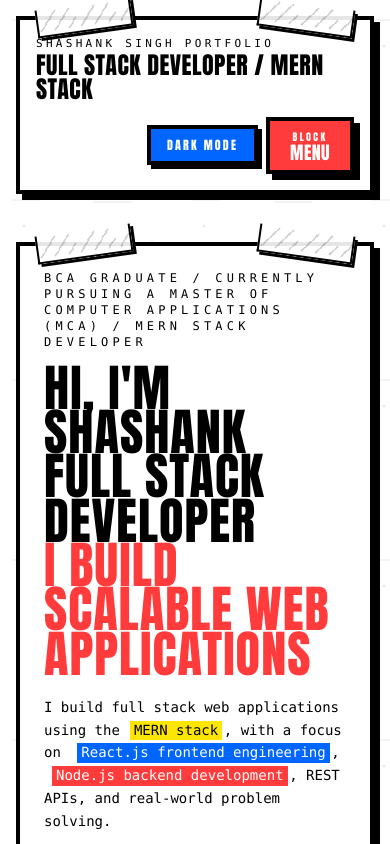
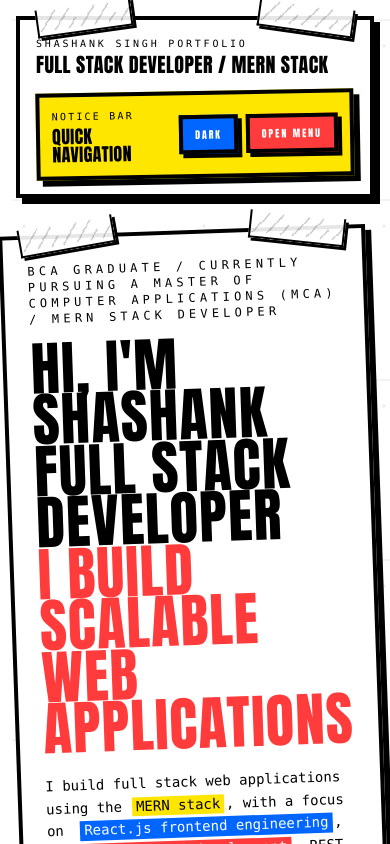
Before and after one commit to shashank-ssr/Personal-Portfolio, a React (Vite) app: page / in a window 390 px wide. Shown: the top 844 px of the page. Built offline with nearby package versions, Linux system fonts and the light colour scheme.

Commit message:
3.1 Commit on Portfolio

```diff
--- a/src/App.jsx
+++ b/src/App.jsx
@@ -20,11 +20,17 @@ import {
 } from "./data/portfolio";
 import { openEmailWithFallback } from "./utils/openEmailWithFallback";
 
-const revealProps = {
+const desktopRevealProps = {
   initial: { opacity: 0, y: 40, rotate: -2 },
   whileInView: { opacity: 1, y: 0, rotate: 0 },
   viewport: { once: true, amount: 0.2 },
   transition: { type: "spring", stiffness: 140, damping: 18, duration: 0.55 },
+};
+
+const mobileRevealProps = {
+  initial: { opacity: 0, y: 22 },
+  animate: { opacity: 1, y: 0 },
+  transition: { type: "spring", stiffness: 170, damping: 20, duration: 0.42 },
 };
 
 const floatingNotes = [
@@ -57,28 +63,27 @@ export default function App() {
   const [activeProjectId, setActiveProjectId] = useState(projects[0].id);
   const [isDark, setIsDark] = useState(false);
   const [isMobileMenuOpen, setIsMobileMenuOpen] = useState(false);
+  const [isMobileViewport, setIsMobileViewport] = useState(false);
 
   const activeProject = projects.find((project) => project.id === activeProjectId) ?? projects[0];
+  const revealProps = isMobileViewport ? mobileRevealProps : desktopRevealProps;
 
   useEffect(() => {
-    document.body.classList.toggle("menu-open", isMobileMenuOpen);
+    const syncViewportState = () => {
+      const isMobile = window.innerWidth < 768;
 
-    return () => {
-      document.body.classList.remove("menu-open");
-    };
-  }, [isMobileMenuOpen]);
+      setIsMobileViewport(isMobile);
 
-  useEffect(() => {
-    const handleResize = () => {
-      if (window.innerWidth >= 768) {
+      if (!isMobile) {
         setIsMobileMenuOpen(false);
       }
     };
 
-    window.addEventListener("resize", handleResize);
+    syncViewportState();
+    window.addEventListener("resize", syncViewportState);
 
     return () => {
-      window.removeEventListener("resize", handleResize);
+      window.removeEventListener("resize", syncViewportState);
     };
   }, []);
 
@@ -111,7 +116,7 @@ export default function App() {
       <div className="paper-texture min-h-screen overflow-x-clip text-black transition-colors duration-300">
         <div className="mx-auto max-w-7xl px-4 pb-20 pt-4 sm:px-6 lg:px-8">
           <motion.header
-            className="brutal-card sticky top-4 z-40 mb-8 flex flex-col gap-4 bg-white px-4 py-4 lg:flex-row lg:items-center lg:justify-between"
+            className="brutal-card relative z-40 mb-6 bg-white px-4 py-4 md:sticky md:top-4 md:mb-8"
             initial={{ y: -18, opacity: 0 }}
             animate={{ y: 0, opacity: 1 }}
             transition={{ duration: 0.4 }}
@@ -119,9 +124,12 @@ export default function App() {
             <Tape position="left" />
             <Tape position="right" />
 
-            <div className="shrink-0">
-              <p className="font-mono text-[11px] uppercase tracking-[0.3em]">Shashank Singh Portfolio</p>
-              <h1 className="font-display text-2xl uppercase leading-none sm:text-3xl">Full Stack Developer / MERN Stack</h1>
+            <div className="flex flex-col gap-4 md:flex-row md:items-center md:justify-between">
+              <div className="shrink-0 pr-2">
+                <p className="font-mono text-[10px] uppercase tracking-[0.28em] sm:text-[11px]">Shashank Singh Portfolio</p>
+                <h1 className="mt-1 font-display text-xl uppercase leading-none sm:text-2xl lg:text-3xl">
+                  Full Stack Developer / MERN Stack
+                </h1>
               </div>
 
               <nav className="hidden flex-wrap items-center gap-2 md:flex">
@@ -139,7 +147,7 @@ export default function App() {
                 ))}
               </nav>
 
-            <div className="flex items-center gap-2 self-end md:self-auto">
+              <div className="hidden items-center gap-2 md:flex">
                 <motion.button
                   type="button"
                   onClick={() => setIsDark((value) => !value)}
@@ -150,65 +158,57 @@ export default function App() {
                 >
                   {isDark ? "Light Mode" : "Dark Mode"}
                 </motion.button>
+              </div>
+            </div>
+
+            <div className="mt-4 grid gap-3 md:hidden">
+              <div className="brutal-card -rotate-[1deg] bg-[#ffe600] px-3 py-3">
+                <div className="flex items-center justify-between gap-3">
+                  <div className="min-w-0">
+                    <p className="font-mono text-[10px] uppercase tracking-[0.22em]">Notice Bar</p>
+                    <p className="mt-1 font-display text-lg uppercase leading-none">Quick Navigation</p>
+                  </div>
+
+                  <div className="flex shrink-0 items-center gap-2">
+                    <motion.button
+                      type="button"
+                      onClick={() => setIsDark((value) => !value)}
+                      whileHover={{ scale: 1.04, rotate: -1 }}
+                      whileTap={{ scale: 0.97, y: 2 }}
+                      className="border-4 border-black bg-[#0066ff] px-3 py-2 font-display text-[10px] uppercase tracking-[0.18em] text-white shadow-[4px_4px_0_#000]"
+                      aria-pressed={isDark}
+                    >
+                      {isDark ? "Light" : "Dark"}
+                    </motion.button>
 
                     <motion.button
                       type="button"
                       onClick={() => setIsMobileMenuOpen((value) => !value)}
-                whileHover={{ scale: 1.05, rotate: 1 }}
+                      whileHover={{ scale: 1.04, rotate: 1 }}
                       whileTap={{ scale: 0.97, y: 2 }}
-                className="brutal-card flex min-h-14 min-w-22 flex-col items-center justify-center bg-[#ff3b3b] px-3 py-2 text-white md:hidden"
+                      className="border-4 border-black bg-[#ff3b3b] px-3 py-2 font-display text-[10px] uppercase tracking-[0.2em] text-white shadow-[4px_4px_0_#000]"
                       aria-label={isMobileMenuOpen ? "Close navigation menu" : "Open navigation menu"}
-                aria-controls="mobile-brutal-menu"
+                      aria-controls="mobile-notice-menu"
                       aria-expanded={isMobileMenuOpen}
                     >
-                <span className="font-display text-[10px] uppercase tracking-[0.24em]">Block</span>
-                <span className="font-display text-lg uppercase leading-none">Menu</span>
+                      {isMobileMenuOpen ? "Hide Menu" : "Open Menu"}
                     </motion.button>
                   </div>
-          </motion.header>
+                </div>
+              </div>
 
-          <AnimatePresence>
+              <AnimatePresence initial={false}>
                 {isMobileMenuOpen ? (
                   <motion.div
-                className="fixed inset-0 z-50 bg-black/55 p-4 md:hidden"
-                initial={{ opacity: 0 }}
-                animate={{ opacity: 1 }}
-                exit={{ opacity: 0 }}
-                onClick={() => setIsMobileMenuOpen(false)}
+                    key="mobile-notice-menu"
+                    id="mobile-notice-menu"
+                    initial={{ height: 0, opacity: 0 }}
+                    animate={{ height: "auto", opacity: 1 }}
+                    exit={{ height: 0, opacity: 0 }}
+                    transition={{ duration: 0.3, ease: "easeOut" }}
+                    className="overflow-hidden"
                   >
-                <motion.aside
-                  id="mobile-brutal-menu"
-                  role="dialog"
-                  aria-modal="true"
-                  aria-labelledby="mobile-menu-title"
-                  className="brutal-card flex h-full flex-col overflow-y-auto bg-white p-4"
-                  initial={{ y: 24, opacity: 0 }}
-                  animate={{ y: 0, opacity: 1 }}
-                  exit={{ y: 24, opacity: 0 }}
-                  transition={{ type: "spring", stiffness: 180, damping: 20 }}
-                  onClick={(event) => event.stopPropagation()}
-                >
-                  <div className="flex items-start justify-between gap-4">
-                    <div>
-                      <p className="font-mono text-[11px] uppercase tracking-[0.3em]">Mobile Navigation</p>
-                      <h2 id="mobile-menu-title" className="mt-2 font-display text-4xl uppercase leading-none">
-                        Stacked Panel Menu
-                      </h2>
-                    </div>
-
-                    <motion.button
-                      type="button"
-                      onClick={() => setIsMobileMenuOpen(false)}
-                      whileHover={{ scale: 1.05, rotate: -1 }}
-                      whileTap={{ scale: 0.97, y: 2 }}
-                      className="border-4 border-black bg-[#0066ff] px-3 py-2 font-display text-xs uppercase tracking-[0.18em] text-white shadow-[4px_4px_0_#000]"
-                      aria-label="Close navigation menu"
-                    >
-                      Close
-                    </motion.button>
-                  </div>
-
-                  <div className="mt-6 grid gap-4">
+                    <div className="grid gap-3">
                       {navItems.map((item, index) => {
                         const surface = mobileMenuCardSurfaces[index % mobileMenuCardSurfaces.length];
                         const textClassName = surface.includes("text-white") ? "text-white" : "text-black";
@@ -222,31 +222,30 @@ export default function App() {
                             whileTap={{ scale: 0.97, y: 2 }}
                             className={`brutal-card flex w-full items-center justify-between px-4 py-4 ${surface}`}
                           >
-                          <span className={`font-display text-2xl uppercase leading-none ${textClassName}`}>{item.label}</span>
-                          <span className={`font-mono text-xs uppercase tracking-[0.18em] ${textClassName}`}>Open</span>
+                            <span className={`font-display text-xl uppercase leading-none ${textClassName}`}>{item.label}</span>
+                            <span className={`font-mono text-[10px] uppercase tracking-[0.18em] ${textClassName}`}>Jump</span>
                           </motion.button>
                         );
                       })}
-                  </div>
 
-                  <div className="mt-auto grid gap-3 pt-6">
                       <motion.a
                         href={`mailto:${contactDetails.email}`}
                         onClick={handleEmailStart}
                         whileHover={{ scale: 1.03, rotate: 1 }}
                         whileTap={{ scale: 0.97, y: 2 }}
-                      className="brutal-card bg-[#ffe600] px-4 py-4"
+                        className="brutal-card bg-white px-4 py-4"
                       >
-                      <span className="font-display text-2xl uppercase leading-none">Start A Conversation</span>
+                        <span className="font-display text-xl uppercase leading-none">Start A Conversation</span>
                       </motion.a>
                     </div>
-                </motion.aside>
                   </motion.div>
                 ) : null}
               </AnimatePresence>
+            </div>
+          </motion.header>
 
           <main className="space-y-18">
-            <section id="hero" className="scroll-mt-28 relative grid gap-8 pb-6 pt-4 lg:grid-cols-[1.15fr_0.85fr] lg:items-start">
+            <section id="hero" className="scroll-mt-20 relative grid gap-8 pb-6 pt-2 md:scroll-mt-28 md:pt-4 lg:grid-cols-[1.15fr_0.85fr] lg:items-start">
               <div className="absolute inset-0 hidden xl:block">
                 {floatingNotes.map((note) => (
                   <motion.div
@@ -271,7 +270,7 @@ export default function App() {
                 <p className="font-mono text-xs uppercase tracking-[0.35em]">
                   BCA Graduate / Currently Pursuing A Master Of Computer Applications (MCA) / MERN Stack Developer
                 </p>
-                <h2 className="mt-4 font-display text-[clamp(3.15rem,8vw,7.8rem)] uppercase leading-[0.88]">
+                <h2 className="mt-4 font-display text-[clamp(2.7rem,15vw,4.9rem)] uppercase leading-[0.88] sm:text-[clamp(3.15rem,8vw,7.8rem)]">
                   Hi, I&apos;m Shashank
                   <span className="block">Full Stack Developer</span>
                   <span className="block text-[#ff3b3b]">I Build Scalable Web Applications</span>
--- a/src/styles.css
+++ b/src/styles.css
@@ -31,10 +31,6 @@
   body {
     background: var(--page);
     color: var(--ink);
-  }
-
-  body.menu-open {
-    overflow: hidden;
   }
 
   a {
```
Also changed, not shown: 5 other files (tests, documents, lock files or other folders). Lines whose indentation alone changed are shown as unchanged.
